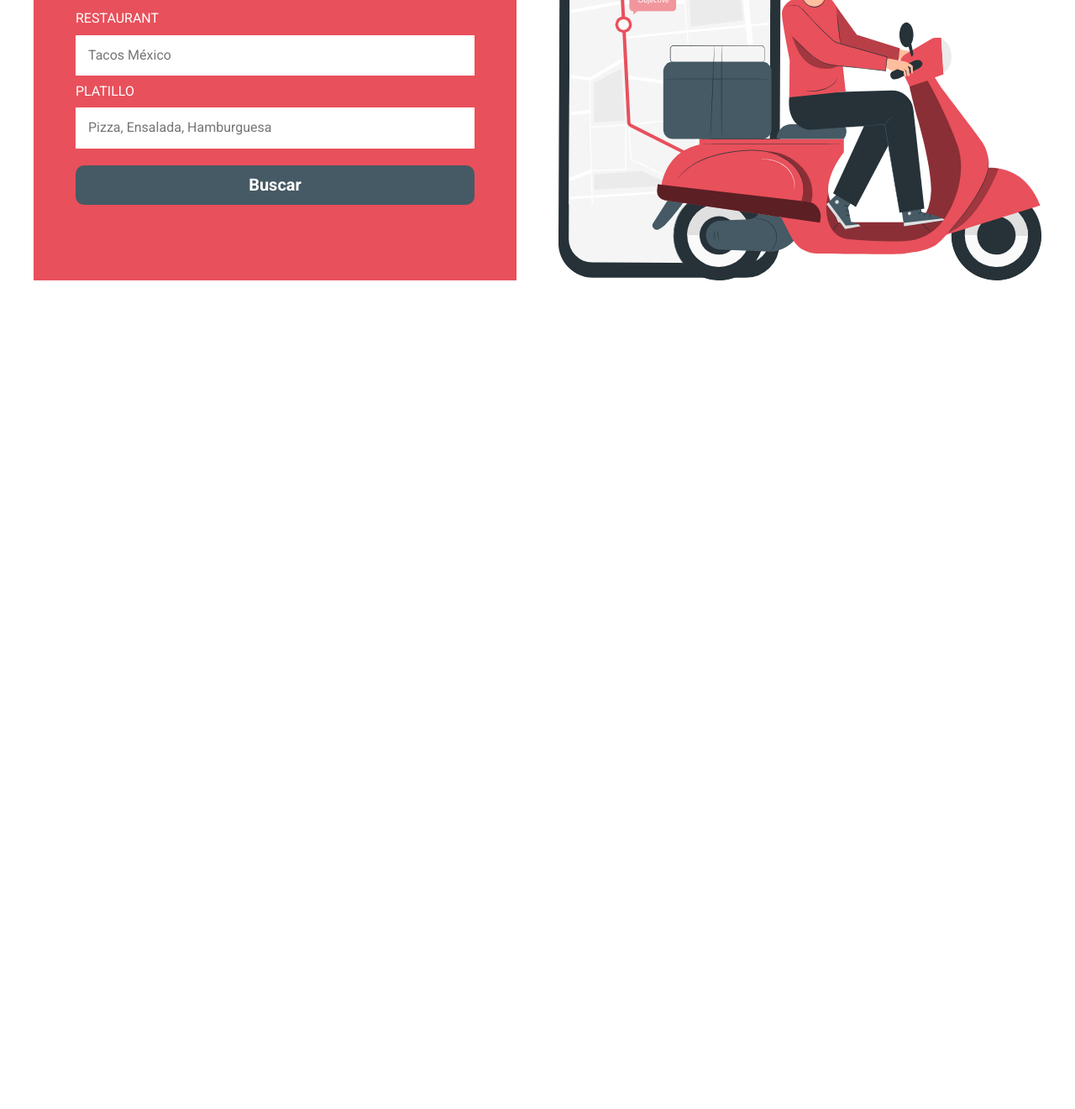
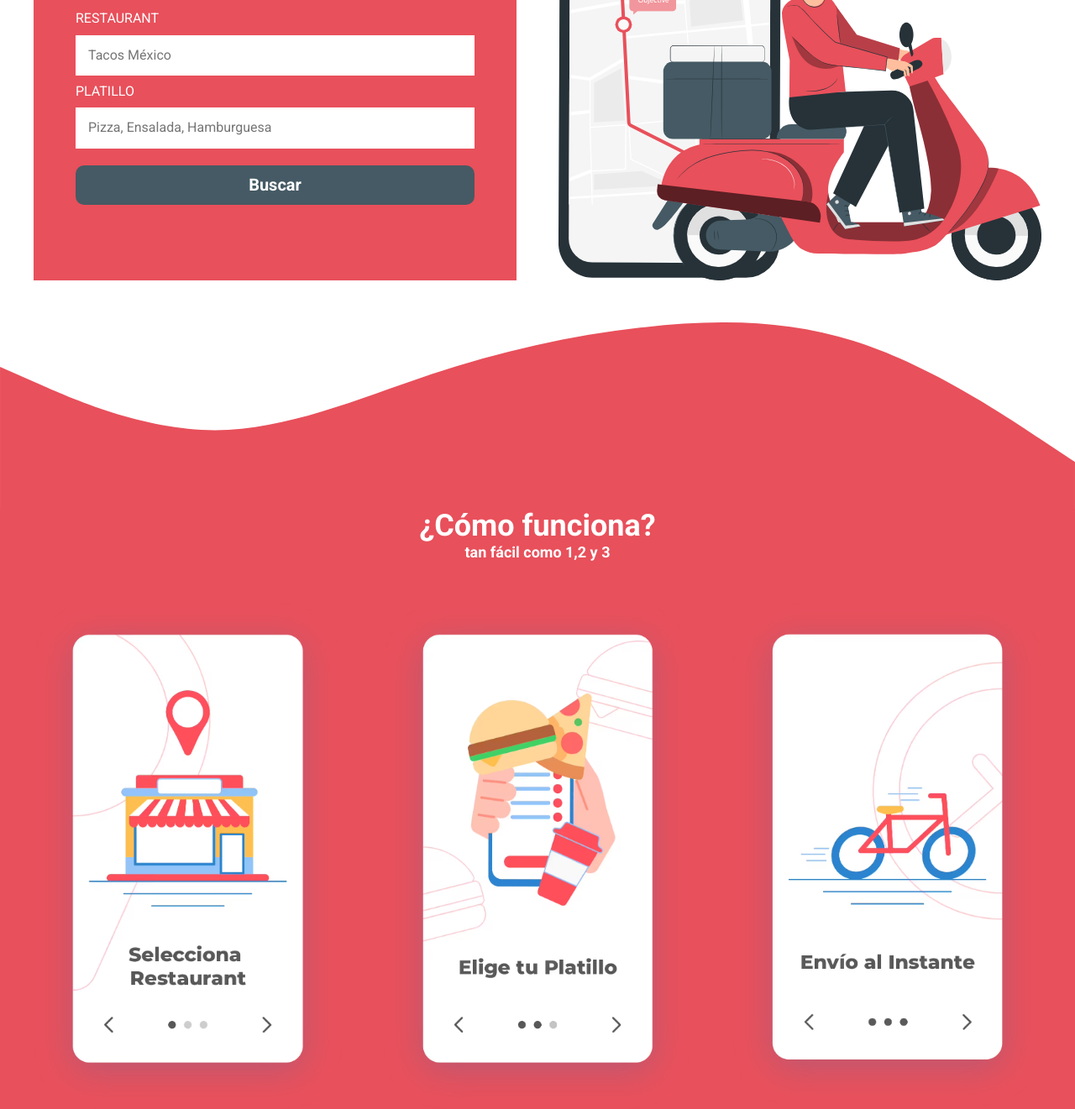
Before and after one commit to joelcascar/proyecto-delivery-app, a website: page index.html in a window 1280 px wide. Shown: the part 444-1765 px from the top of the page at 84% size. Before the commit the page ends 800 px from the top, so only its background shows below. Drawn offline with Linux system fonts and the light colour scheme.

Commit message:
sección pasos finalizado

```diff
--- a/index.html
+++ b/index.html
@@ -46,5 +46,37 @@
             </div>
         </div>
     </section>
+
+    <!-- Sección pasos -->
+
+    <section class="pasos">
+        <img src="build/img/wave.svg" alt="imagen wave" class="pasos__wave">
+        <div class="pasos__contenido">
+            <h2 class="pasos__heading">¿Cómo funciona? <span class="pasos__heading--descripcion">tan fácil como 1,2 y 3</span></h2>
+            <div class="pasos__grid contenedor">
+                <div class="pasos__paso">
+                    <picture>
+                        <source srcset="build/img/paso_1.avif" type="image/avif">
+                        <source srcset="build/img/paso_1.webp" type="image/webp">
+                        <img class="pasos__imagen" loading="lazy" src="build/img/paso_1.png" alt="imagen paso app" width="500" height="300">
+                    </picture>
+                </div>
+                <div class="pasos__paso">
+                    <picture>
+                        <source srcset="build/img/paso_2.avif" type="image/avif">
+                        <source srcset="build/img/paso_2.webp" type="image/webp">
+                        <img class="pasos__imagen" loading="lazy" src="build/img/paso_2.png" alt="imagen paso app" width="500" height="300">
+                    </picture>
+                </div>
+                <div class="pasos__paso">
+                    <picture>
+                        <source srcset="build/img/paso_3.avif" type="image/avif">
+                        <source srcset="build/img/paso_3.webp" type="image/webp">
+                        <img class="pasos__imagen" loading="lazy" src="build/img/paso_3.png" alt="imagen paso app" width="500" height="300">
+                    </picture>
+                </div>
+            </div>
+        </div>
+    </section>
 </body>
 </html>
--- a/src/scss/app.scss
+++ b/src/scss/app.scss
@@ -1,3 +1,4 @@
 @use 'base';
 @use "header";
 @use "formulario";
+@use "pasos";
--- /dev/null
+++ b/src/scss/pasos/_index.scss
@@ -0,0 +1 @@
+@forward "pasos";
--- /dev/null
+++ b/src/scss/pasos/_pasos.scss
@@ -0,0 +1,41 @@
+@use "base/variables" as v;
+@use "base/mixins" as m;
+
+.pasos{
+    margin-top: 5rem;
+    &__wave{}
+
+    &__contenido{
+        background-color: v.$primario;
+        margin-top: -1px
+    }
+
+    &__heading{
+        text-align: center;
+        color: v.$blanco;
+        &--descripcion{
+            font-size: 1.8rem;
+            display: block;
+        }
+    }
+
+    &__grid{
+        @include m.tablet{
+            @include m.grid(3, v.$separacion);
+        }
+    }
+
+    &__imagen{
+        transition: transform .3s ease;
+        margin: 0 auto;
+
+        @include m.tablet{
+            margin: 0;
+        }
+        &:hover{
+            transform: rotate(-4deg) scale(1.2);
+        }
+    }
+
+
+}
```
Also changed, not shown: build/css/app.css, 1 other file.
